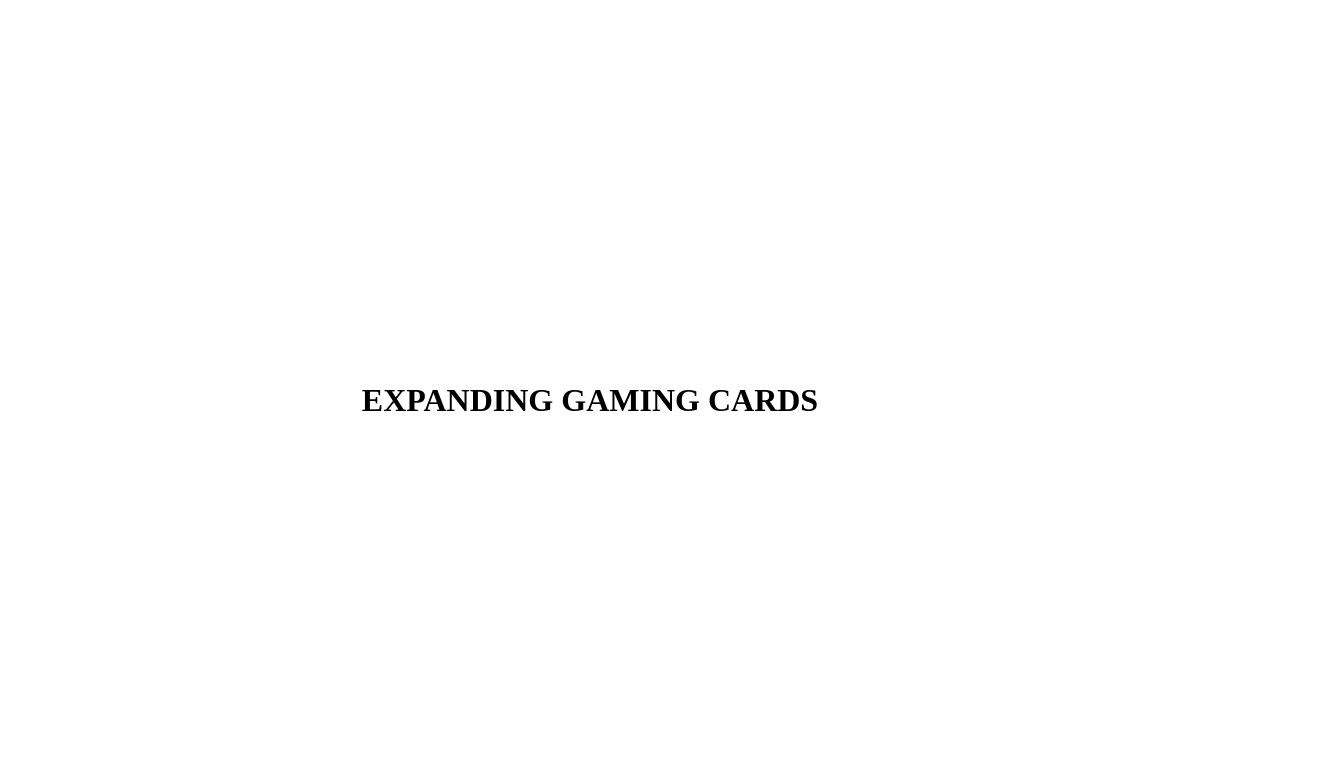
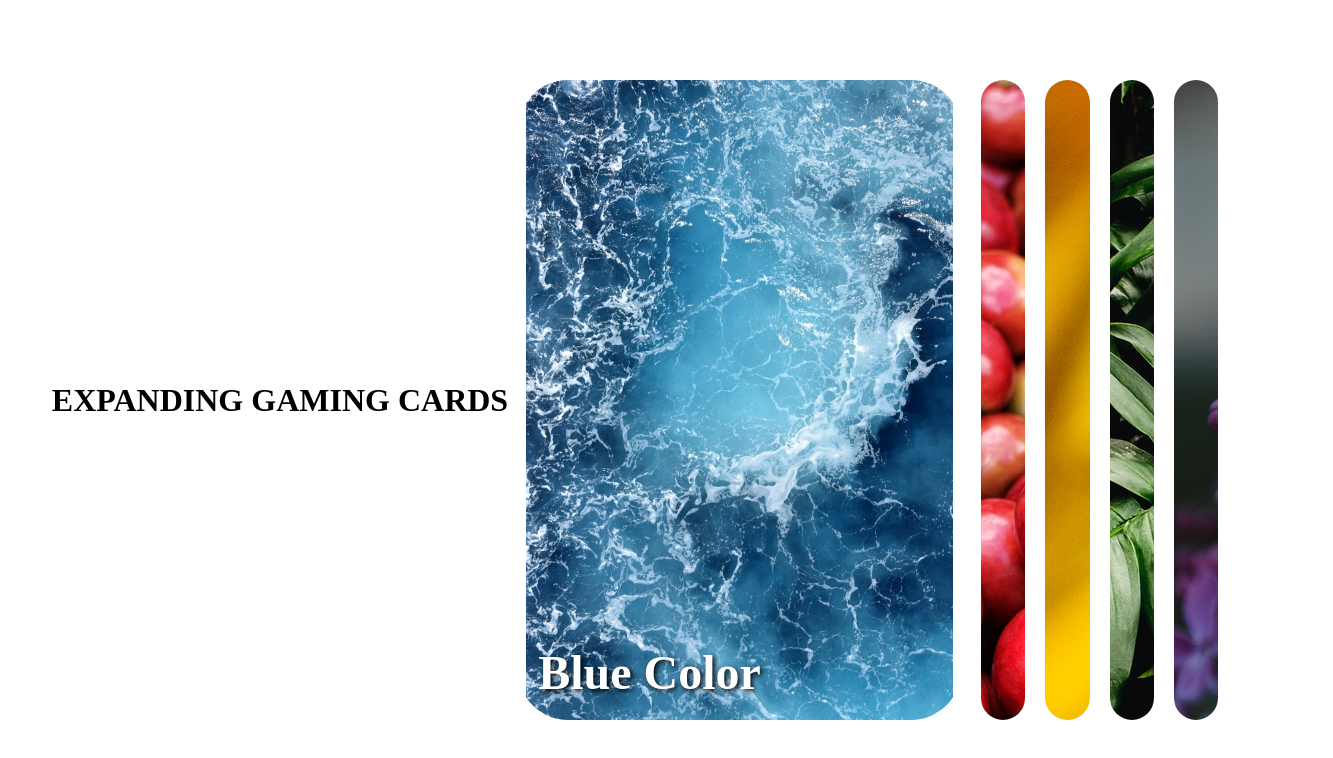
Before and after one commit to Marina8989/Expanding-Gaming-Cards, a plain HTML site: page index.html in a window 1280 px wide. Shown: the whole page, 1333 px wide, since content can reach past the window. Drawn offline with Linux system fonts and the light colour scheme.

Commit message:
added javascript to project

```diff
--- a/index.html
+++ b/index.html
@@ -11,7 +11,7 @@
     <body>
        <h1>EXPANDING GAMING CARDS</h1>
         <div class="container">
-            <div class="panel active" style="background: url('blue.jpg')">
+            <div class="panel active" style="background-image: url('blue.jpg')">
               <h3>Blue Color</h3>
             </div>
             <div class="panel" style="background: url('red.jpg')">
--- a/main.css
+++ b/main.css
@@ -11,7 +11,7 @@ body{
 }
 .container{
     display: flex;
-    height: 90vh;
+    width: 90vh;
 
 }
 .panel{
@@ -28,7 +28,19 @@ body{
     transition: flex 0.3s ease-in;
 }
 .panel h3{
-  position:absolute;
+  font-size: 23px;
+  position: absolute;
   bottom: 20px;
   left: 20px;
+  margin: 0;
+  opacity: 0;
+  font-size: 3rem;
+  text-shadow: 2px 2px 5px black;
 }
+.panel.active{
+    flex: 5;
+}
+.panel.active h3{
+    opacity: 1;
+    transition: opacity 0.3s ease-in 0.4s;
+}
--- a/main.js
+++ b/main.js
@@ -0,0 +1,13 @@
+let panels = document.querySelectorAll('.panel');
+panels.forEach(panel => {
+    panel.addEventListener('click', () => {
+        closePanel();
+        panel.classList.add('active');
+    })
+})
+
+function closePanel(){
+    panels.forEach(panel => {
+        panel.classList.remove('active');
+    })
+}
```
